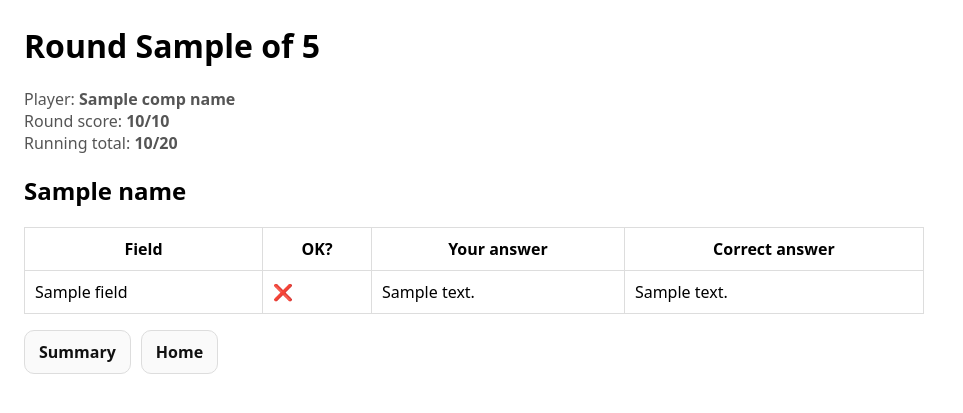
After one commit to alistairhmparker/country-quiz, a Flask app: template templates/competition_results.html in a window 1280 px wide. The commit adds this page. Shown: the top 413 px of the page, without its empty margins (0-963 px from the left). Run offline with Flask 3, Linux system fonts and the light colour scheme; the template is opened without the code that fills it: most values are stand-ins (such as "Sample title", 1, 10 or a date in 2020).

Commit message:
Implement 5-round competition play loop

```diff
--- a/app.py
+++ b/app.py
@@ -16,7 +16,8 @@ from rules.currency import (
 )
 from rules.language import language_guess_is_correct
 from rules.competition import validate_player_name
-
+from rules.competition import is_complete_country
+from rules.language import language_guess_is_correct
 
 app = Flask(__name__)
 
@@ -148,6 +149,30 @@ def get_country_fields(country: dict):
         "languages": languages,
         "currencies": currency_objects,  # list of dicts {code,name,symbol}
     }
+
+
+def pick_unseen_complete_country(countries: list[dict], seen_names: set[str]) -> dict:
+    """
+    Pick a random country that has all four answers and hasn't been used in this competition run.
+    If exhausted, reset seen (very unlikely in 5 rounds).
+    """
+    candidates = []
+    for c in countries:
+        name = ((c.get("name") or {}).get("common") or "")
+        if not name or name in seen_names:
+            continue
+        fields = get_country_fields(c)
+        if is_complete_country(fields):
+            candidates.append(fields)
+
+    if not candidates:
+        # fallback: allow repeats if somehow exhausted
+        for c in countries:
+            fields = get_country_fields(c)
+            if is_complete_country(fields):
+                candidates.append(fields)
+
+    return random.choice(candidates)
 
 
 # --- Routes ---
@@ -311,9 +336,163 @@ def competition_start():
     return redirect(url_for("competition_play"))
 
 
-@app.route("/competition/play")
+@app.route("/competition/play", methods=["GET", "POST"])
 def competition_play():
-    return "<h1>Competition play loop coming next phase</h1>", 200
+    # Must have started competition
+    comp_name = session.get("comp_name")
+    if not comp_name:
+        return redirect(url_for("competition_start"))
+
+    # Ensure state exists
+    session.setdefault("comp_round", 1)
+    session.setdefault("comp_score", 0)
+    session.setdefault("comp_seen", [])
+    session.setdefault("comp_in_round", False)
+    session.setdefault("comp_current", None)
+
+    countries = get_countries_cached()
+
+    if request.method == "GET":
+        # Keep same country during an in-progress round
+        if session.get("comp_in_round") and session.get("comp_current"):
+            current = session["comp_current"]
+        else:
+            seen = set(session.get("comp_seen") or [])
+            current = pick_unseen_complete_country(countries, seen)
+            session["comp_current"] = current
+            session["comp_in_round"] = True
+
+        return render_template(
+            "index.html",  # reuse existing question page
+            name=current.get("name"),
+            capital=current.get("capital"),
+            population=current.get("population"),
+            languages=current.get("languages") or [],
+            currencies=current.get("currencies") or [],
+            # Hide free-mode stats in template (we’ll ignore these in display if template uses them)
+            total_score=0,
+            total_possible=0,
+            rounds=0,
+            countries_seen=0,
+            comp_mode=True,
+            comp_round=session["comp_round"],
+            comp_name=comp_name,
+        )
+
+    # POST: score this round
+    current = session.get("comp_current") or {}
+    score = 0
+    total = 0
+    results = []
+
+    def add_result(field: str, ok: bool, your_answer: str, correct_answer: str):
+        results.append(
+            {
+                "field": field,
+                "ok": ok,
+                "your_answer": your_answer if your_answer else "—",
+                "correct_answer": correct_answer if correct_answer else "—",
+            }
+        )
+
+    # Capital
+    capital = current.get("capital")
+    if capital:
+        total += 1
+        raw = (request.form.get("capital") or "").strip()
+        ok = norm_text(raw) == norm_text(capital)
+        if ok:
+            score += 1
+        add_result("Capital", ok, raw, capital)
+
+    # Population (+/- 20%)
+    population = current.get("population")
+    if isinstance(population, int) and population > 0:
+        total += 1
+        raw_display = ((request.form.get("population_display") or "").strip())
+        raw_hidden = ((request.form.get("population") or "").strip())
+        raw = raw_display or raw_hidden
+
+        guess_num = parse_population_strict(raw_hidden)
+        ok = False if guess_num is None else (abs(guess_num - population) / population) <= 0.20
+
+        if ok:
+            score += 1
+        add_result("Population", ok, raw, f"{population:,}")
+
+    # Language (new rules)
+    languages = current.get("languages") or []
+    if languages:
+        total += 1
+        raw = (request.form.get("language") or "").strip()
+        ok = language_guess_is_correct(raw, languages)
+        if ok:
+            score += 1
+        add_result("Language", ok, raw, ", ".join(languages))
+
+    # Currency
+    currency_objects = current.get("currencies") or []
+    if currency_objects:
+        total += 1
+        raw = (request.form.get("currency") or "").strip()
+        ok = currency_guess_is_correct(raw, currency_objects)
+        if ok:
+            score += 1
+        add_result("Currency", ok, raw, format_currency_answer(currency_objects))
+
+    # Update competition totals
+    session["comp_score"] = int(session.get("comp_score") or 0) + score
+
+    # Mark this country as used in comp (after submit)
+    name = current.get("name")
+    if name:
+        session["comp_seen"] = (session.get("comp_seen") or []) + [name]
+
+    # End round
+    session["comp_in_round"] = False
+    session["comp_current"] = None
+
+    comp_round = int(session.get("comp_round") or 1)
+    comp_score = int(session.get("comp_score") or 0)
+
+    # Advance round counter AFTER scoring
+    # Round shown on results is the one just completed (comp_round).
+    # Increment for next GET.
+    if comp_round < 5:
+        session["comp_round"] = comp_round + 1
+    else:
+        # keep at 5
+        session["comp_round"] = 5
+
+    return render_template(
+        "competition_results.html",
+        name=current.get("name"),
+        score=score,
+        total=total,
+        results=results,
+        comp_round=comp_round,
+        comp_score=comp_score,
+        comp_name=comp_name,
+    )
+
+
+@app.route("/competition/summary")
+def competition_summary():
+    comp_name = session.get("comp_name")
+    if not comp_name:
+        return redirect(url_for("competition_start"))
+
+    comp_score = int(session.get("comp_score") or 0)
+
+    # Reset in-round state but keep name/score until leaderboard saving next phase
+    session["comp_in_round"] = False
+    session["comp_current"] = None
+
+    return render_template(
+        "competition_summary.html",
+        comp_name=comp_name,
+        comp_score=comp_score,
+    )
 
 
 @app.route("/stats")
--- a/rules/competition.py
+++ b/rules/competition.py
@@ -50,3 +50,16 @@ def validate_player_name(name_raw: str) -> tuple[bool, str]:
         return False, "Please choose a different name."
 
     return True, ""
+
+
+def is_complete_country(fields: dict) -> bool:
+    """
+    Competition mode only: require all four Qs to be present.
+    """
+    return (
+        bool(fields.get("capital"))
+        and isinstance(fields.get("population"), int)
+        and fields.get("population") > 0
+        and bool(fields.get("languages"))
+        and bool(fields.get("currencies"))
+    )
--- /dev/null
+++ b/templates/competition_results.html
@@ -0,0 +1,62 @@
+<!doctype html>
+<html>
+  <head>
+    <meta charset="utf-8" />
+    <title>Competition Round {{ comp_round }} – Results</title>
+    <meta name="viewport" content="width=device-width, initial-scale=1" />
+    <style>
+      body { font-family: system-ui, sans-serif; margin: 24px; max-width: 900px; }
+      table { width: 100%; border-collapse: collapse; margin-top: 18px; }
+      th, td { border: 1px solid #ddd; padding: 10px; vertical-align: top; }
+      .ok { font-weight: 700; }
+      .actions { margin-top: 16px; display:flex; gap: 10px; flex-wrap: wrap; }
+      a.btn, button.btn {
+        display:inline-block; padding:10px 14px; border-radius:10px;
+        border:1px solid #ddd; background:#fafafa; font-weight:650;
+        text-decoration:none; color:#111; cursor:pointer;
+      }
+      a.btn:hover, button.btn:hover { background:#f2f2f2; }
+      .muted { color:#555; }
+    </style>
+  </head>
+  <body>
+    <h1>Round {{ comp_round }} of 5</h1>
+    <p class="muted">
+      Player: <strong>{{ comp_name }}</strong><br />
+      Round score: <strong>{{ score }}/{{ total }}</strong><br />
+      Running total: <strong>{{ comp_score }}/20</strong>
+    </p>
+
+    <h2>{{ name }}</h2>
+
+    <table>
+      <thead>
+        <tr>
+          <th>Field</th>
+          <th>OK?</th>
+          <th>Your answer</th>
+          <th>Correct answer</th>
+        </tr>
+      </thead>
+      <tbody>
+        {% for r in results %}
+          <tr>
+            <td>{{ r.field }}</td>
+            <td class="ok">{{ "✅" if r.ok else "❌" }}</td>
+            <td>{{ r.your_answer }}</td>
+            <td>{{ r.correct_answer }}</td>
+          </tr>
+        {% endfor %}
+      </tbody>
+    </table>
+
+    <div class="actions">
+      {% if comp_round < 5 %}
+        <a class="btn" href="{{ url_for('competition_play') }}">Next round</a>
+      {% else %}
+        <a class="btn" href="{{ url_for('competition_summary') }}">Summary</a>
+      {% endif %}
+      <a class="btn" href="{{ url_for('landing') }}">Home</a>
+    </div>
+  </body>
+</html>
--- a/templates/index.html
+++ b/templates/index.html
@@ -204,7 +204,7 @@
             <p class="country-name">{{ name }}</p>
         </div>
 
-        <form method="POST" action="/submit" id="quiz-form" autocomplete="off">
+        <form method="POST" action="{{ url_for('competition_play') if comp_mode else url_for('submit') }}" id="quiz-form" autocomplete="off">
             <input type="hidden" name="csrf_token" value="{{ csrf_token() }}">
 
             <div class="questions">
```
Also changed, not shown: templates/competition_summary.html (added, +41 -0 lines).
